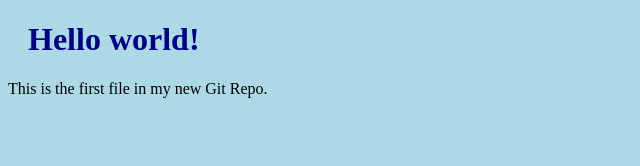
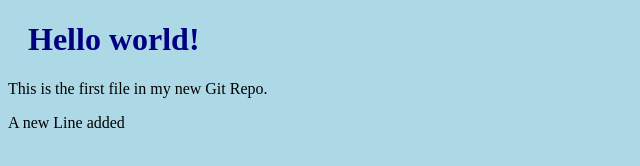
Before and after one commit to nitupandel987/GitAndGitHub, a plain HTML site: page index.html in a window 1280 px wide. Shown: the whole page, without its empty margins (0-640 px from the left). Drawn offline with Linux system fonts and the light colour scheme.

Commit message:
Updated index.html with a new line

```diff
--- a/index.html
+++ b/index.html
@@ -8,6 +8,7 @@
 
 <h1>Hello world!</h1>
 <p>This is the first file in my new Git Repo.</p>
+<p> A new Line added</p>
 
 </body>
 </html>
```
